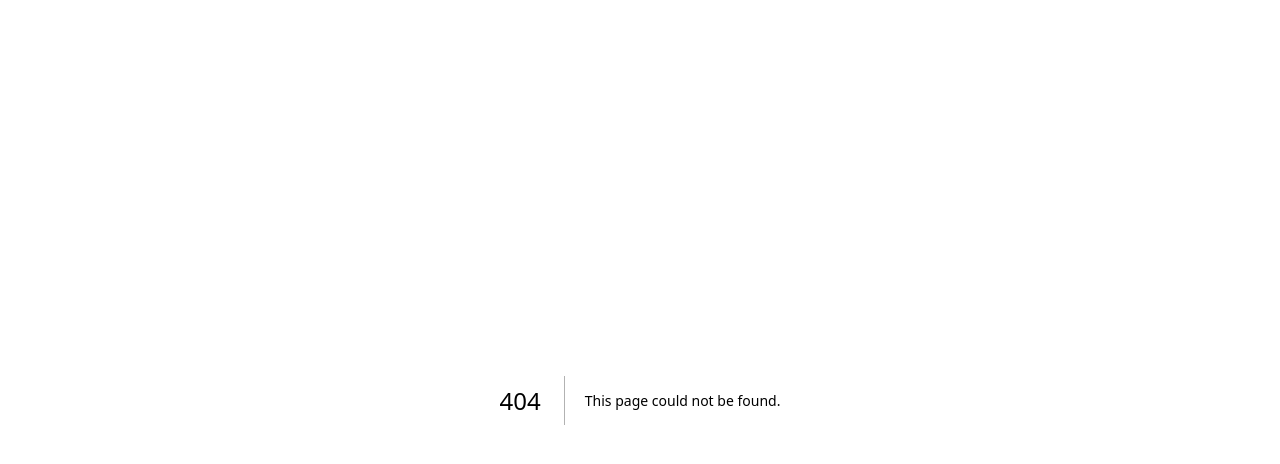
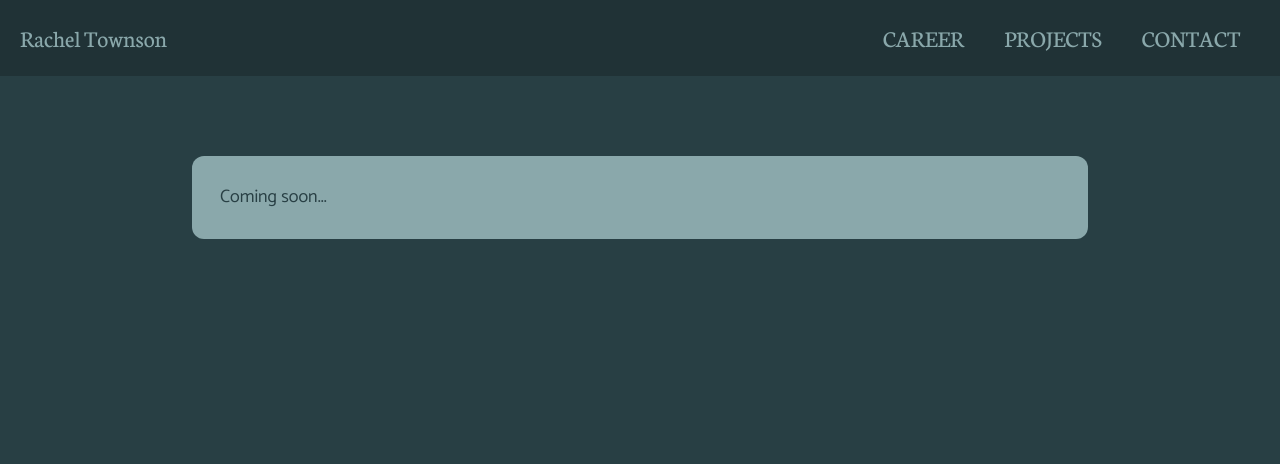
Before and after one commit to townsonr/my-portfolio-site, a Next.js app: page /career in a window 1280 px wide. Before the commit this address had no page. Shown: the top 464 px of the page. Built offline with nearby package versions, Linux system fonts and the light colour scheme.

Commit message:
adding routing

```diff
--- /dev/null
+++ b/src/app/career/page.tsx
@@ -0,0 +1,16 @@
+import '@/app/globals.css';
+import { NavBar } from '../common/nav_bar';
+import PlaceHolder from '../common/placeholder';
+
+
+export default function CareerPage() {
+  return (
+      <div>
+        <NavBar />
+        <div className='max-w-4xl mx-auto my-20 font-catamaran'>
+          <PlaceHolder />
+        </div>
+
+      </div>
+  );
+}
--- a/src/app/common/nav_bar.tsx
+++ b/src/app/common/nav_bar.tsx
@@ -1,5 +1,6 @@
 import '@/app/globals.css';
 import React from 'react';
+import Link from 'next/link';
 
 export function NavBar() {
     const button_style = 'text-lg px-5';
@@ -7,11 +8,24 @@ export function NavBar() {
     return (
         <nav className='font-neuton sticky top-0 px-5 py-5 bg-black bg-opacity-20'>
             <div className='flow-root'>
-                <h1 className='text-lg float-left'>Rachel Townson</h1>
+
+                <Link href={`/`}>
+                    <h1 className='text-lg float-left'>Rachel Townson</h1>
+                </Link>
+
                 <div className='float-right'>
-                    <button className={`${button_style}`}> CAREER </button>
-                    <button className={`${button_style}`}> PROJECTS </button>
-                    <button className={`${button_style}`}> CONTACT </button>
+                    <Link href={`/career`}>
+                        <button className={`${button_style}`}> CAREER </button>
+                    </Link>
+
+                    <Link href={`/projects`}>
+                        <button className={`${button_style}`}> PROJECTS </button>
+                    </Link>
+
+                    <Link href={`/contact`}>
+                        <button className={`${button_style}`}> CONTACT </button>
+                    </Link>
+
                 </div>
 
             </div>
--- /dev/null
+++ b/src/app/common/placeholder.tsx
@@ -0,0 +1,9 @@
+import TextBox from "./text_box";
+
+export default function PlaceHolder() {
+    return (
+        <TextBox>
+            <p>Coming soon...</p>
+        </TextBox>
+    )
+}
--- a/src/app/common/text_box.tsx
+++ b/src/app/common/text_box.tsx
@@ -1,6 +1,6 @@
 import { ReactElement} from "react";
 
-export default function TextBox(props: { children: Iterable<ReactElement>; }) {
+export default function TextBox(props: { children: ReactElement | Iterable<ReactElement>; }) {
     return (
         <div className="bg-light rounded-xl mt-20 px-7 py-7 text-dark text-sm space-y-5">
             {props.children}
--- /dev/null
+++ b/src/app/contact/page.tsx
@@ -0,0 +1,16 @@
+import '@/app/globals.css';
+import { NavBar } from '../common/nav_bar';
+import PlaceHolder from '../common/placeholder';
+
+
+export default function ContactPage() {
+  return (
+      <div>
+        <NavBar />
+        <div className='max-w-4xl mx-auto my-20 font-catamaran'>
+          <PlaceHolder />
+        </div>
+
+      </div>
+  );
+}
--- /dev/null
+++ b/src/app/projects/page.tsx
@@ -0,0 +1,16 @@
+import '@/app/globals.css';
+import { NavBar } from '../common/nav_bar';
+import PlaceHolder from '../common/placeholder';
+
+
+export default function ProjectsPage() {
+  return (
+      <div>
+        <NavBar />
+        <div className='max-w-4xl mx-auto my-20 font-catamaran'>
+          <PlaceHolder />
+        </div>
+
+      </div>
+  );
+}
```
